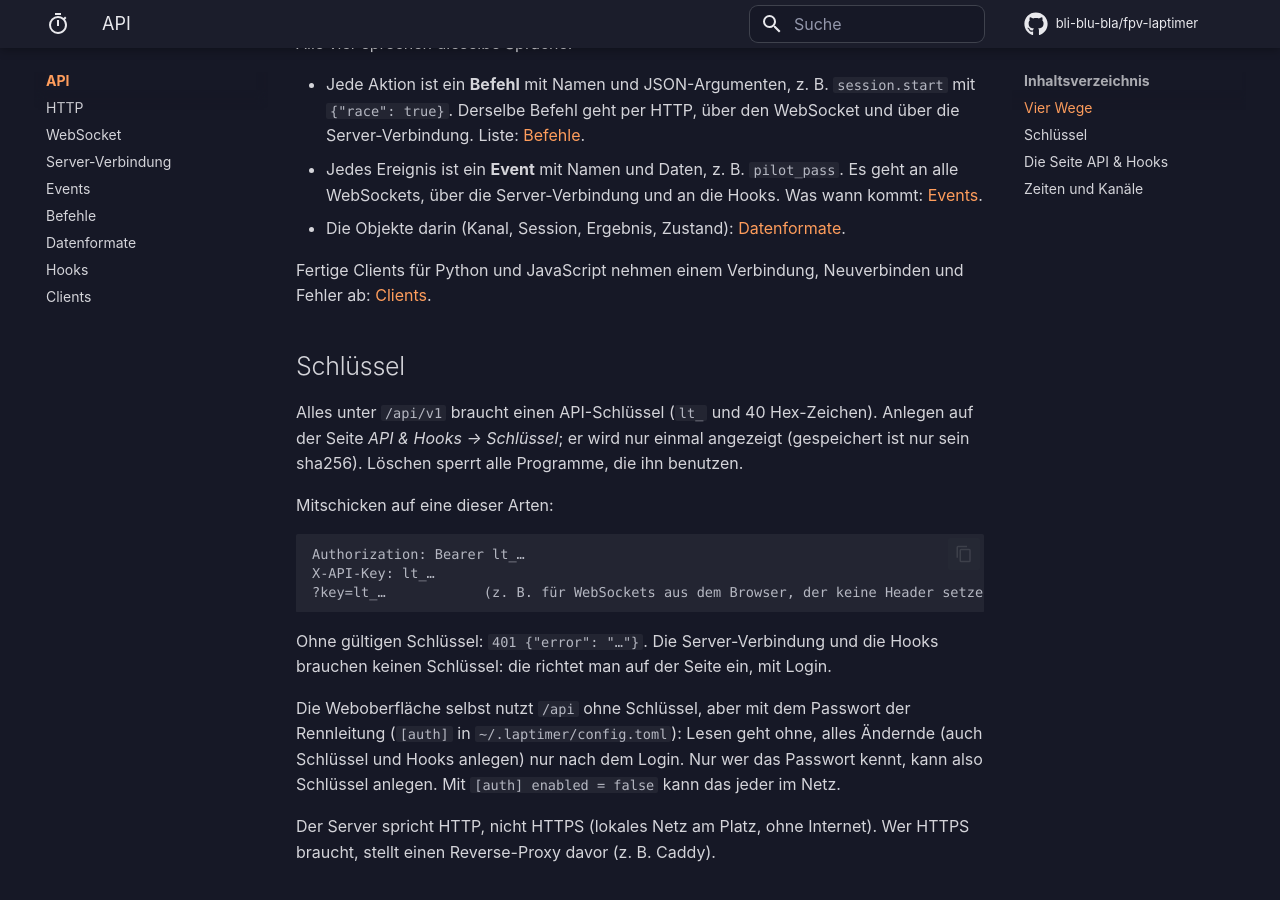
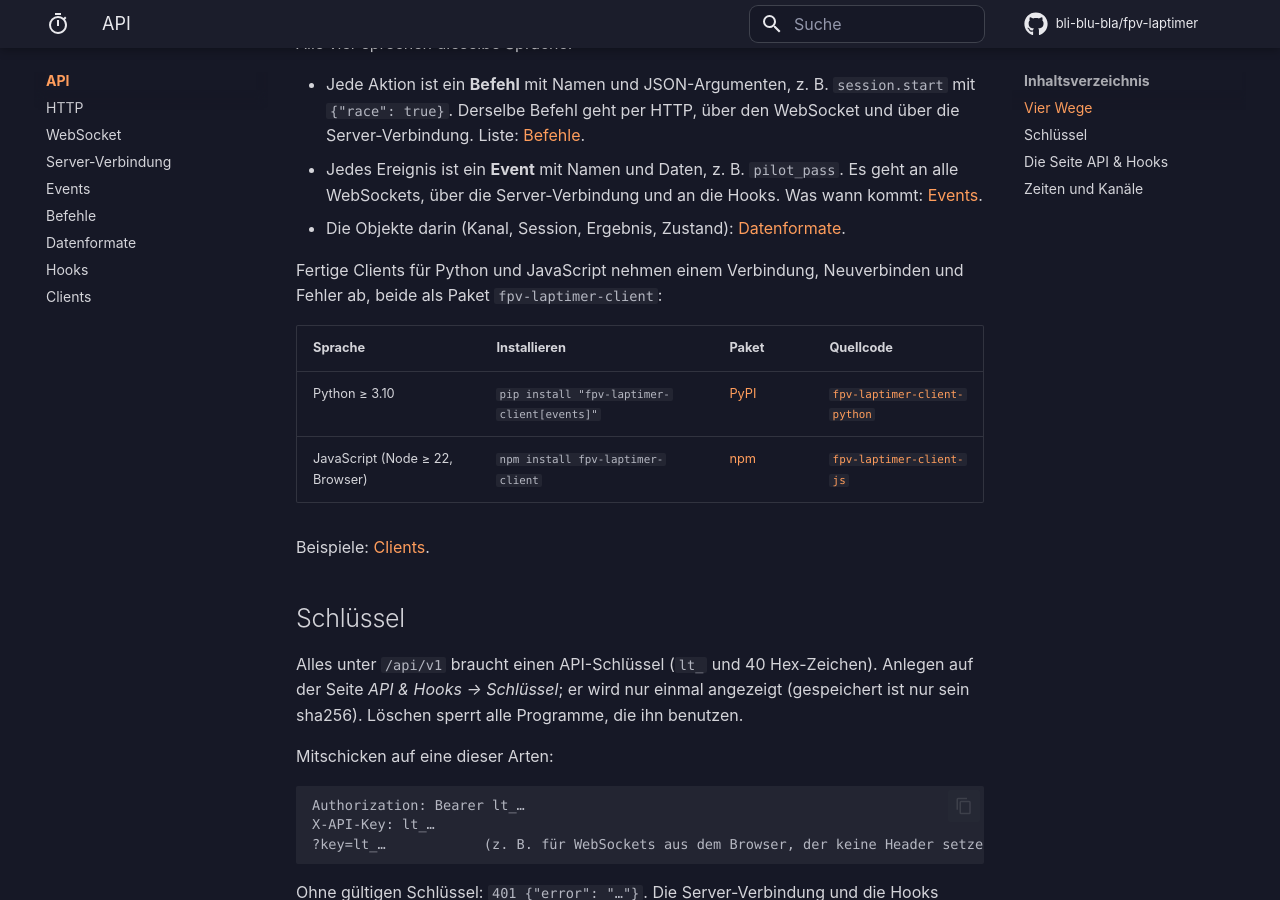
Before and after one commit to bli-blu-bla/fpv-laptimer, an MkDocs documentation site: the page built from docs/api/index.md, in a window 1280 px wide and 900 px high, scrolled down 991 px. Built offline with MkDocs 1.6.1 and Material for MkDocs 9.7.7, drawn with Linux system fonts in a browser that asks for light colours; comment, search, counter and statistics services are not loaded.

Commit message:
Docs: install commands and links for the API clients
Co-Authored-By: Claude Opus 5.5 <noreply@anthropic.com>

```diff
--- a/docs/api/index.md
+++ b/docs/api/index.md
@@ -34,8 +34,15 @@ Alle vier sprechen dieselbe Sprache:
   WebSockets, über die Server-Verbindung und an die Hooks. Was wann kommt: [Events](events.md).
 - Die Objekte darin (Kanal, Session, Ergebnis, Zustand): [Datenformate](datenformate.md).
 
-Fertige Clients für Python und JavaScript nehmen einem Verbindung, Neuverbinden und Fehler ab:
-[Clients](clients.md).
+Fertige Clients für Python und JavaScript nehmen einem Verbindung, Neuverbinden und Fehler ab,
+beide als Paket `fpv-laptimer-client`:
+
+| Sprache | Installieren | Paket | Quellcode |
+|---|---|---|---|
+| Python ≥ 3.10 | `pip install "fpv-laptimer-client[events]"` | [PyPI](https://pypi.org/p/fpv-laptimer-client) | [`fpv-laptimer-client-python`](https://github.com/bli-blu-bla/fpv-laptimer-client-python) |
+| JavaScript (Node ≥ 22, Browser) | `npm install fpv-laptimer-client` | [npm](https://www.npmjs.com/package/fpv-laptimer-client) | [`fpv-laptimer-client-js`](https://github.com/bli-blu-bla/fpv-laptimer-client-js) |
+
+Beispiele: [Clients](clients.md).
 
 ## Schlüssel
 
```
Also changed, not shown: README.md (+8 -1 lines), docs/index.md (+4 -2 lines).
